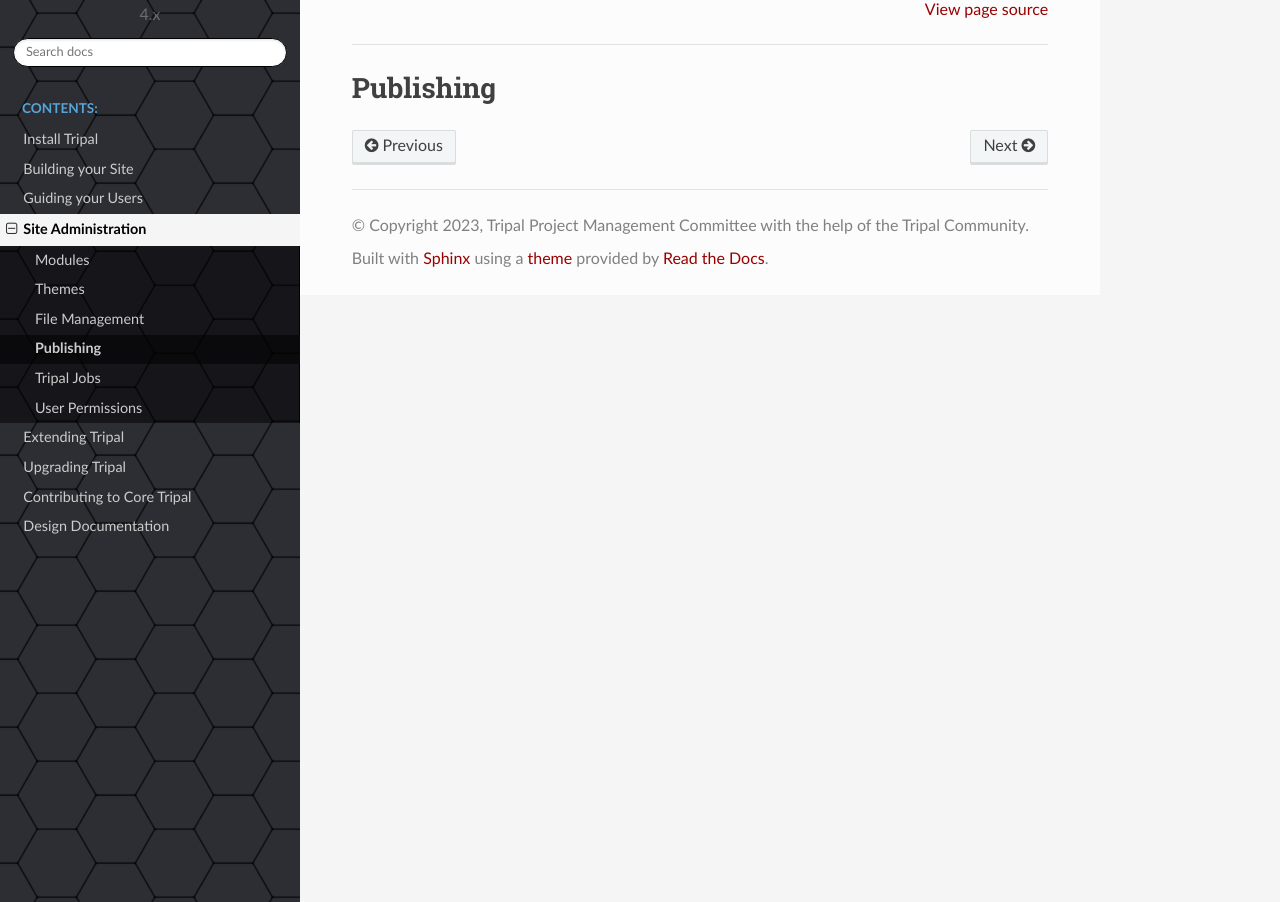
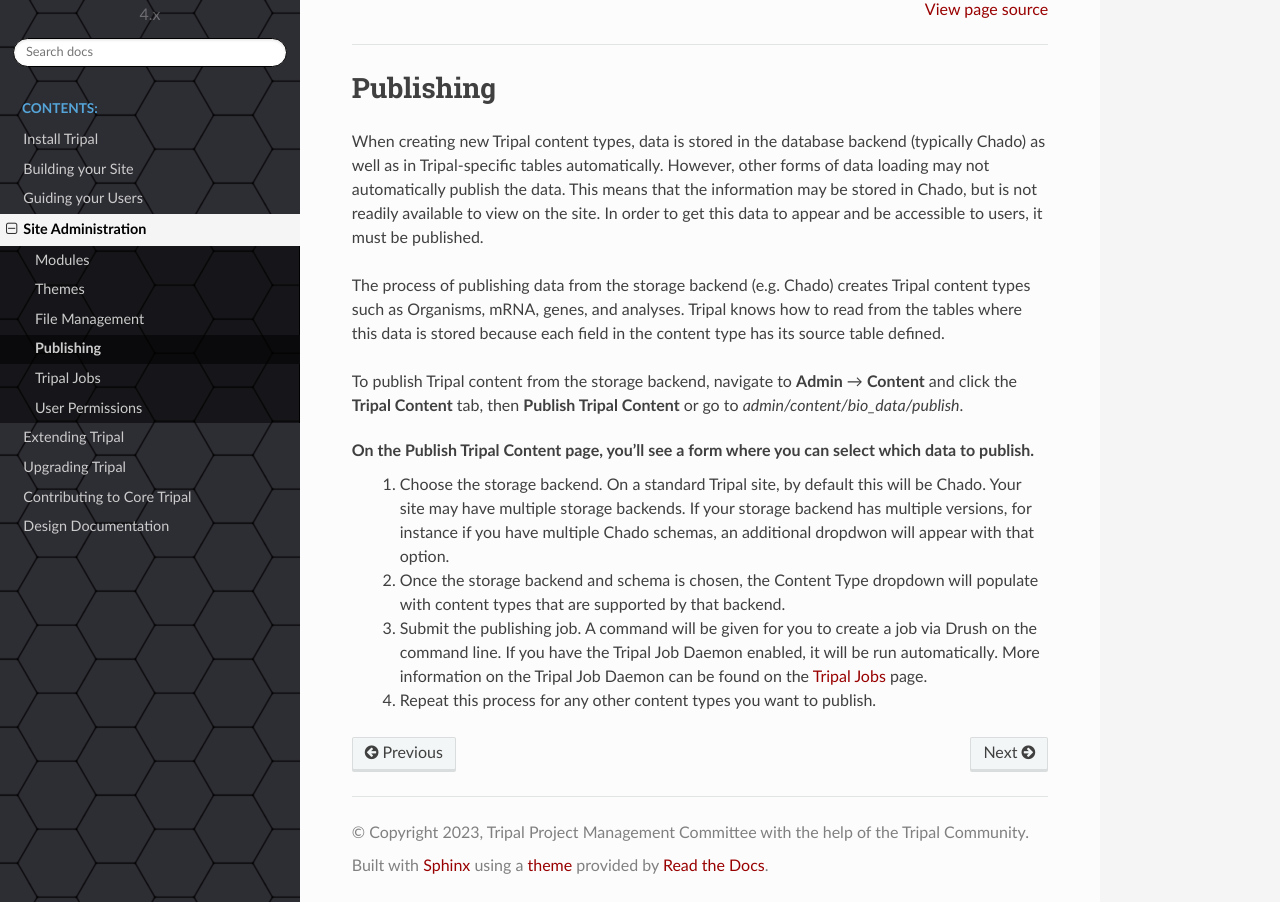
Before and after one commit to tripal/tripal_doc, a Sphinx documentation site: the page built from docs/admin_guide/publishing.rst, in a window 1280 px wide and 1242 px high. Shown: the part 340-1242 px from the top of the window. Built offline with Sphinx 7.4.7 and the Read the Docs theme 2.0.0, drawn with Linux system fonts in a browser that asks for light colours; pages that are not in the unit, such as notebooks, are missing from menus.

Commit message:
Add initial publishing instructions

```diff
--- a/docs/admin_guide/publishing.rst
+++ b/docs/admin_guide/publishing.rst
@@ -1,2 +1,14 @@
 Publishing
 ==========
+
+When creating new Tripal content types, data is stored in the database backend (typically Chado) as well as in Tripal-specific tables automatically. However, other forms of data loading may not automatically publish the data. This means that the information may be stored in Chado, but is not readily available to view on the site. In order to get this data to appear and be accessible to users, it must be published.
+
+The process of publishing data from the storage backend (e.g. Chado) creates Tripal content types such as Organisms, mRNA, genes, and analyses. Tripal knows how to read from the tables where this data is stored because each field in the content type has its source table defined.
+
+To publish Tripal content from the storage backend, navigate to **Admin** → **Content** and click the **Tripal Content** tab, then **Publish Tripal Content** or go to `admin/content/bio_data/publish`.
+
+On the **Publish Tripal Content** page, you'll see a form where you can select which data to publish.
+ 1. Choose the storage backend. On a standard Tripal site, by default this will be Chado. Your site may have multiple storage backends. If your storage backend has multiple versions, for instance if you have multiple Chado schemas, an additional dropdwon will appear with that option.
+ 2. Once the storage backend and schema is chosen, the Content Type dropdown will populate with content types that are supported by that backend.
+ 3. Submit the publishing job. A command will be given for you to create a job via Drush on the command line. If you have the Tripal Job Daemon enabled, it will be run automatically. More information on the Tripal Job Daemon can be found on the :doc:`jobs` page.
+ 4. Repeat this process for any other content types you want to publish.
```
